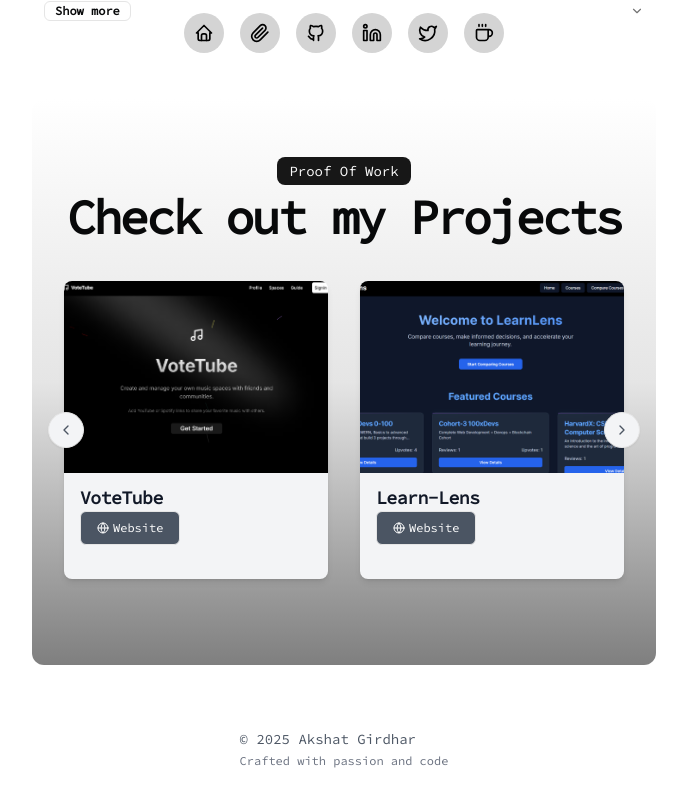
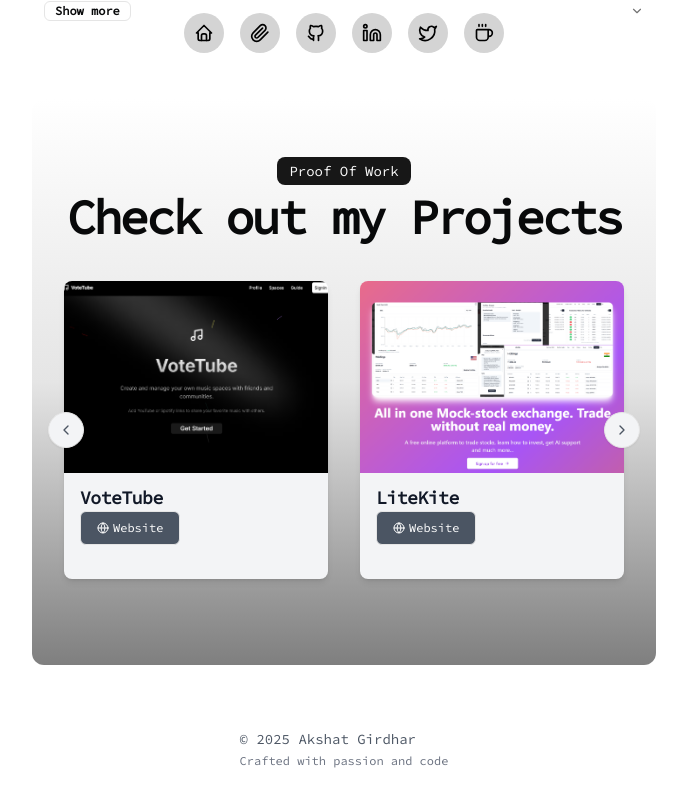
Before and after one commit to akshatg5/AkshatGirdhar-portfolio, a Next.js app: page / in a window 1280 px wide. Shown: the part 703-1510 px from the top of the page, without its empty margins (296-983 px from the left). Built offline with nearby package versions, Linux system fonts and the light colour scheme.

Commit message:
1. Resume updated. 2. Sticky banner added but not being used currently.

```diff
--- /dev/null
+++ b/src/components/StickyBanner.tsx
@@ -0,0 +1,14 @@
+import { StickyBanner } from "@/components/ui/sticky-banner";
+
+export function StickyBannerDemo() {
+  return (
+    <StickyBanner className="bg-gradient-to-b from-blue-500 to-blue-600 shadow-lg px-0 py-1">
+      <p className="mx-0 max-w-[90%] text-white drop-shadow-md text-center text-base sm:text-lg mb-0">
+        Announcing $10M seed funding from project mayhem ventures.{" "}
+        <a href="#" className="transition duration-200 hover:underline font-semibold">
+          Read announcement
+        </a>
+      </p>
+    </StickyBanner>
+  );
+}
--- /dev/null
+++ b/src/components/ui/sticky-banner.tsx
@@ -0,0 +1,83 @@
+"use client";
+import React, { SVGProps, useState } from "react";
+import { motion, useMotionValueEvent, useScroll } from "framer-motion";
+import { cn } from "@/lib/utils";
+
+export const StickyBanner = ({
+  className,
+  children,
+  hideOnScroll = false,
+}: {
+  className?: string;
+  children: React.ReactNode;
+  hideOnScroll?: boolean;
+}) => {
+  const [open, setOpen] = useState(true);
+  const { scrollY } = useScroll();
+
+  useMotionValueEvent(scrollY, "change", (latest) => {
+    console.log(latest);
+    if (hideOnScroll && latest > 40) {
+      setOpen(false);
+    } else {
+      setOpen(true);
+    }
+  });
+
+  return (
+    <motion.div
+      className={cn(
+        "sticky inset-x-0 top-0 z-40 flex min-h-14 w-full items-center justify-center bg-transparent px-4 py-1",
+        className,
+      )}
+      initial={{
+        y: -100,
+        opacity: 0,
+      }}
+      animate={{
+        y: open ? 0 : -100,
+        opacity: open ? 1 : 0,
+      }}
+      transition={{
+        duration: 0.3,
+        ease: "easeInOut",
+      }}
+    >
+      {children}
+
+      <motion.button
+        initial={{
+          scale: 0,
+        }}
+        animate={{
+          scale: 1,
+        }}
+        className="absolute top-1/2 right-2 -translate-y-1/2 cursor-pointer"
+        onClick={() => setOpen(!open)}
+      >
+        <CloseIcon className="h-5 w-5 text-white" />
+      </motion.button>
+    </motion.div>
+  );
+};
+
+const CloseIcon = (props: SVGProps<SVGSVGElement>) => {
+  return (
+    <svg
+      xmlns="http://www.w3.org/2000/svg"
+      width="24"
+      height="24"
+      viewBox="0 0 24 24"
+      fill="none"
+      stroke="currentColor"
+      strokeWidth="2"
+      strokeLinecap="round"
+      strokeLinejoin="round"
+      {...props}
+    >
+      <path stroke="none" d="M0 0h24v24H0z" fill="none" />
+      <path d="M18 6l-12 12" />
+      <path d="M6 6l12 12" />
+    </svg>
+  );
+};
--- a/src/data/projects.tsx
+++ b/src/data/projects.tsx
@@ -7,7 +7,8 @@ const projects = [
     href: "https://votetube.in",
     dates: "",
     active: true,
-      description: "Group Playlist Platform - A collaborative platform for creating and managing group playlists.",
+    description:
+      "Group Playlist Platform - A collaborative platform for creating and managing group playlists.",
     technologies: [
       "Next.js",
       "Typescript",
@@ -18,19 +19,69 @@ const projects = [
     links: [
       {
         type: "Website",
-          href: "https://votetube.vercel.app/",
+        href: "https://votetube.in",
         icon: <Icons.globe className="size-3" />,
-        }
+      },
     ],
     image: "/Votetube1.png",
-      video: ""
+    video: "",
+  },
+  {
+    title: "LiteKite",
+    href: "https://litekite.vercel.app/",
+    dates: "",
+    active: true,
+    description:
+      "Financial Management Platform - A mock stock exchange application supporting American and Indian markets along with AI supports.",
+    technologies: [
+      "React.js",
+      "Typescript",
+      "PostgreSQL",
+      "Flask",
+      "Python",
+      "TailwindCSS",
+    ],
+    links: [
+      {
+        type: "Website",
+        href: "https://litekite.vercel.app/",
+        icon: <Icons.globe className="size-3" />,
+      },
+    ],
+    image: "/litekite.png",
+    video: "",
+  },
+  {
+    title: "LeetRank",
+    href: "https://leet-rank.vercel.app/",
+    dates: "",
+    active: true,
+    description:
+      "Leetcode Ranking Platform for colleges - A platform to track and compare coding progress.",
+    technologies: [
+      "Next.js",
+      "Typescript",
+      "PostgreSQL",
+      "Prisma",
+      "TailwindCSS",
+    ],
+    links: [
+      {
+        type: "Website",
+        href: "https://leet-rank.vercel.app/",
+        icon: <Icons.globe className="size-3" />,
+      },
+    ],
+    image: "/leetrank.png",
+    video: "",
   },
   {
     title: "Learn-Lens",
     href: "https://learn-lens.vercel.app/",
     dates: "",
     active: true,
-      description: "Educational Platform allowing users to compare courses/cohorts and get a quantitative comparison between courses.",
+    description:
+      "Educational Platform allowing users to compare courses/cohorts and get a quantitative comparison between courses.",
     technologies: [
       "Next.js",
       "Typescript",
@@ -43,17 +94,18 @@ const projects = [
         type: "Website",
         href: "https://learn-lens.vercel.app/",
         icon: <Icons.globe className="size-3" />,
-        }
+      },
     ],
     image: "/learnlens.png",
-      video: ""
+    video: "",
   },
   {
     title: "MediaByte",
     href: "https://mediabyte.vercel.app/",
     dates: "",
     active: true,
-      description: "Media handling service that uses cloudinary AI services to trim videos and re-size images.",
+    description:
+      "Media handling service that uses cloudinary AI services to trim videos and re-size images.",
     technologies: [
       "Next.js",
       "Typescript",
@@ -67,64 +119,18 @@ const projects = [
         type: "Website",
         href: "https://mediabyte.vercel.app/",
         icon: <Icons.globe className="size-3" />,
-        }
+      },
     ],
     image: "/mediabyte.png",
-      video: ""
-    },
-    {
-      title: "LiteKite",
-      href: "https://litekite.vercel.app/",
-      dates: "",
-      active: true,
-      description: "Financial Management Platform - A mock stock exchange application supporting American and Indian markets along with AI supports.",
-      technologies: [
-        "React.js",
-        "Typescript",
-        "PostgreSQL",
-        "Flask",
-        "Python",
-        "TailwindCSS",
-      ],
-      links: [
-        {
-          type: "Website",
-          href: "https://litekite.vercel.app/",
-          icon: <Icons.globe className="size-3" />,
-        }
-      ],
-      image: "/litekite.png",
-      video: ""
-    },
-    {
-      title: "LeetRank",
-      href: "https://leet-rank.vercel.app/",
-      dates: "",
-      active: true,
-      description: "Leetcode Ranking Platform for colleges - A platform to track and compare coding progress.",
-      technologies: [
-        "Next.js",
-        "Typescript",
-        "PostgreSQL",
-        "Prisma",
-        "TailwindCSS",
-      ],
-      links: [
-        {
-          type: "Website",
-          href: "https://leet-rank.vercel.app/",
-          icon: <Icons.globe className="size-3" />,
-        }
-      ],
-      image: "/leetrank.png",
-      video: ""
+    video: "",
   },
   {
     title: "CodeReceipt",
     href: "https://codereceipt.vercel.app/",
     dates: "",
     active: true,
-      description: "Developer Tool for generating and managing code snippets and documentation.",
+    description:
+      "Developer Tool for generating and managing code snippets and documentation.",
     technologies: [
       "Next.js",
       "Typescript",
@@ -137,10 +143,10 @@ const projects = [
         type: "Website",
         href: "https://codereceipt.vercel.app/",
         icon: <Icons.globe className="size-3" />,
-        }
+      },
     ],
     image: "/codereceipt.png",
-      video: ""
+    video: "",
   },
   {
     title: "Pen Point",
@@ -160,138 +166,118 @@ const projects = [
         type: "Website",
         href: "https://penpoint.vercel.app/",
         icon: <Icons.globe className="size-3" />,
-        }
+      },
     ],
     image: "/penpoint.png",
-      video: ""
+    video: "",
   },
   {
     title: "Real time-2WayDatabaseSync",
     href: "https://www.youtube.com/watch?v=QF8fAHYLglo",
     dates: "",
     active: true,
-      description: "A real-time database to Google Sheet data sync project. Created a NodeJS server connected to Google Sheets webhook and PostgresDB for bidirectional synchronization.",
-      technologies: [
-        "Node.js",
-        "PostgreSQL",
-        "Google Sheets API",
-      ],
+    description:
+      "A real-time database to Google Sheet data sync project. Created a NodeJS server connected to Google Sheets webhook and PostgresDB for bidirectional synchronization.",
+    technologies: ["Node.js", "PostgreSQL", "Google Sheets API"],
     links: [
       {
         type: "Video",
         href: "https://www.youtube.com/watch?v=QF8fAHYLglo",
         icon: <Icons.youtube className="size-3" />,
-        }
+      },
     ],
     image: "/DBsync.png",
-      video: ""
+    video: "",
   },
   {
     title: "Team Promotions Pvt Ltd. Website",
     href: "https://www.teampromotions.in/",
     dates: "",
     active: true,
-      description: "Enhanced website interface, developed blog feature, and implemented a user-friendly CMS using Django with an integrated newsletter feature.",
-      technologies: [
-        "Django",
-        "Python",
-        "PostgreSQL",
-        "TailwindCSS",
-      ],
+    description:
+      "Enhanced website interface, developed blog feature, and implemented a user-friendly CMS using Django with an integrated newsletter feature.",
+    technologies: ["Django", "Python", "PostgreSQL", "TailwindCSS"],
     links: [
       {
         type: "Website",
         href: "https://www.teampromotions.in/",
         icon: <Icons.globe className="size-3" />,
-        }
+      },
     ],
     image: "/teampromotions.png",
-      video: ""
+    video: "",
   },
   {
     title: "Temflo Pvt Ltd. Website",
     href: "https://www.temflo.co.in/",
     dates: "",
     active: true,
-      description: "Freelance project developing a company website with modern features and design.",
-      technologies: [
-        "Next.js",
-        "Typescript",
-        "TailwindCSS",
-      ],
+    description:
+      "Freelance project developing a company website with modern features and design.",
+    technologies: ["Next.js", "Typescript", "TailwindCSS"],
     links: [
       {
         type: "Website",
         href: "https://www.temflo.co.in/",
         icon: <Icons.globe className="size-3" />,
-        }
+      },
     ],
     image: "/temflo.png",
-      video: ""
+    video: "",
   },
   {
     title: "Cash Flow",
     href: "https://penpoint.vercel.app/",
     dates: "",
     active: true,
-      description: "Secure P2P app built with ReactJS, ExpressJS, MongoDB & TailwindCSS. Facilitates easy and secure financial transactions between users.",
-      technologies: [
-        "React.js",
-        "Express.js",
-        "MongoDB",
-        "TailwindCSS",
-      ],
+    description:
+      "Secure P2P app built with ReactJS, ExpressJS, MongoDB & TailwindCSS. Facilitates easy and secure financial transactions between users.",
+    technologies: ["React.js", "Express.js", "MongoDB", "TailwindCSS"],
     links: [
       {
         type: "Website",
         href: "https://penpoint.vercel.app/",
         icon: <Icons.globe className="size-3" />,
-        }
+      },
     ],
     image: "/CashFlow.png",
-      video: ""
+    video: "",
   },
   {
     title: "CS-50 Web Projects",
     href: "https://www.youtube.com/playlist?list=PLqv3LXavHm2t1BZtwKnypAAqc8KFl2F64",
     dates: "",
     active: true,
-      description: "A collection of web development projects built as a part of the course CS50. Technologies used include frameworks like Flask and Django.",
-      technologies: [
-        "Flask",
-        "Django",
-        "Python",
-        "JavaScript",
-      ],
+    description:
+      "A collection of web development projects built as a part of the course CS50. Technologies used include frameworks like Flask and Django.",
+    technologies: ["Flask", "Django", "Python", "JavaScript"],
     links: [
       {
         type: "Video",
         href: "https://www.youtube.com/playlist?list=PLqv3LXavHm2t1BZtwKnypAAqc8KFl2F64",
         icon: <Icons.youtube className="size-3" />,
-        }
+      },
     ],
     image: "/cs50-projects.png",
-      video: ""
+    video: "",
   },
   {
     title: "Old Portfolio",
     href: "https://old-portfolio-flame.vercel.app/",
     dates: "",
     active: true,
-      description: "First portfolio made using React and Tailwind CSS. Includes simple projects and clones like a YouTube clone and Dukaan Assignment.",
-      technologies: [
-        "React.js",
-        "TailwindCSS",
-      ],
+    description:
+      "First portfolio made using React and Tailwind CSS. Includes simple projects and clones like a YouTube clone and Dukaan Assignment.",
+    technologies: ["React.js", "TailwindCSS"],
     links: [
       {
         type: "Website",
         href: "https://old-portfolio-flame.vercel.app/",
         icon: <Icons.globe className="size-3" />,
-        }
+      },
     ],
     image: "/oldportfolio.png",
-      video: ""
+    video: "",
   },
   {
     title: "Current Portfolio",
@@ -304,7 +290,7 @@ const projects = [
       "TailwindCSS",
       "ShadCN",
       "MagicUI",
-          "AceternityUI"
+      "AceternityUI",
     ],
     links: [
       {
@@ -316,10 +302,10 @@ const projects = [
         type: "Github",
         href: "https://github.com/akshatg5/AkshatGirdhar-portfolio",
         icon: <Icons.github className="size-3" />,
-        }
+      },
     ],
     image: "/Screenshot 2025-01-14 010518.png",
-      video: ""
+    video: "",
   },
 ];
 
```
Also changed, not shown: 1 other file (tests, documents, lock files or other folders). Lines whose indentation alone changed are shown as unchanged.
